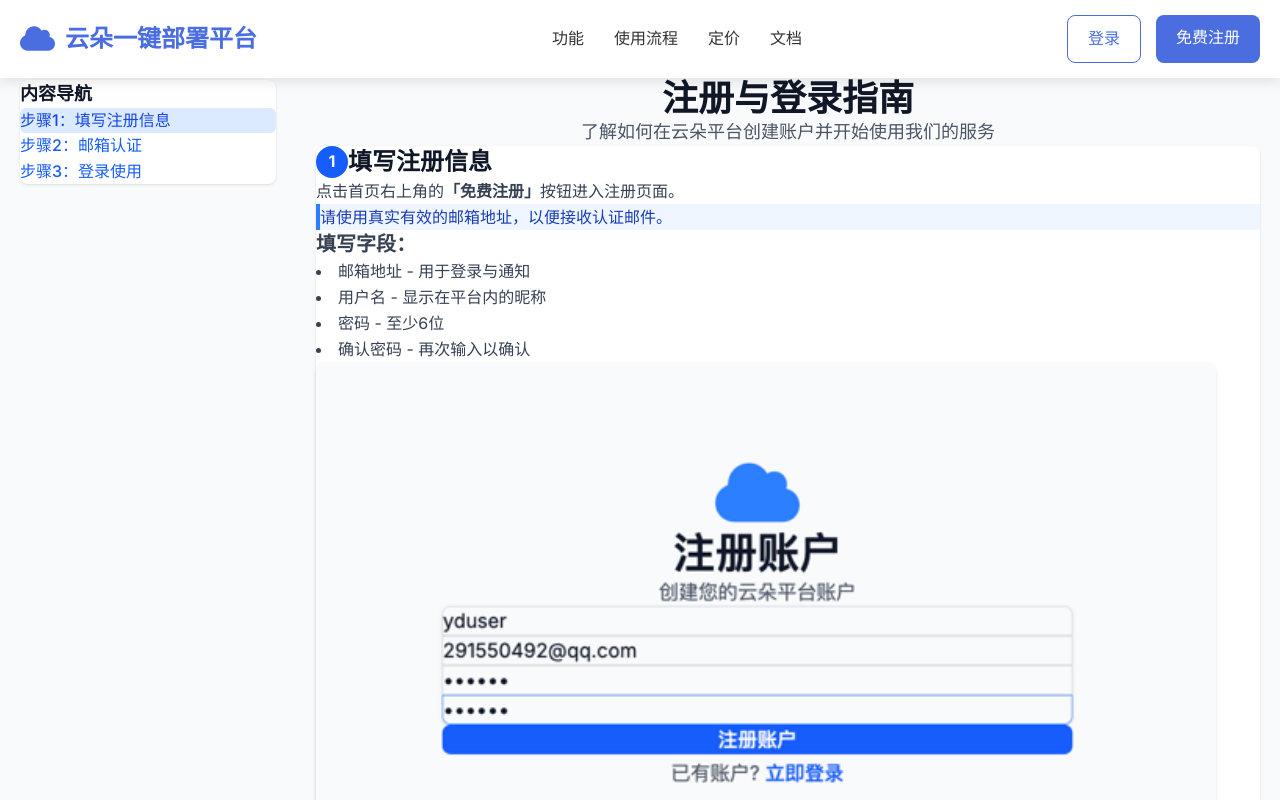
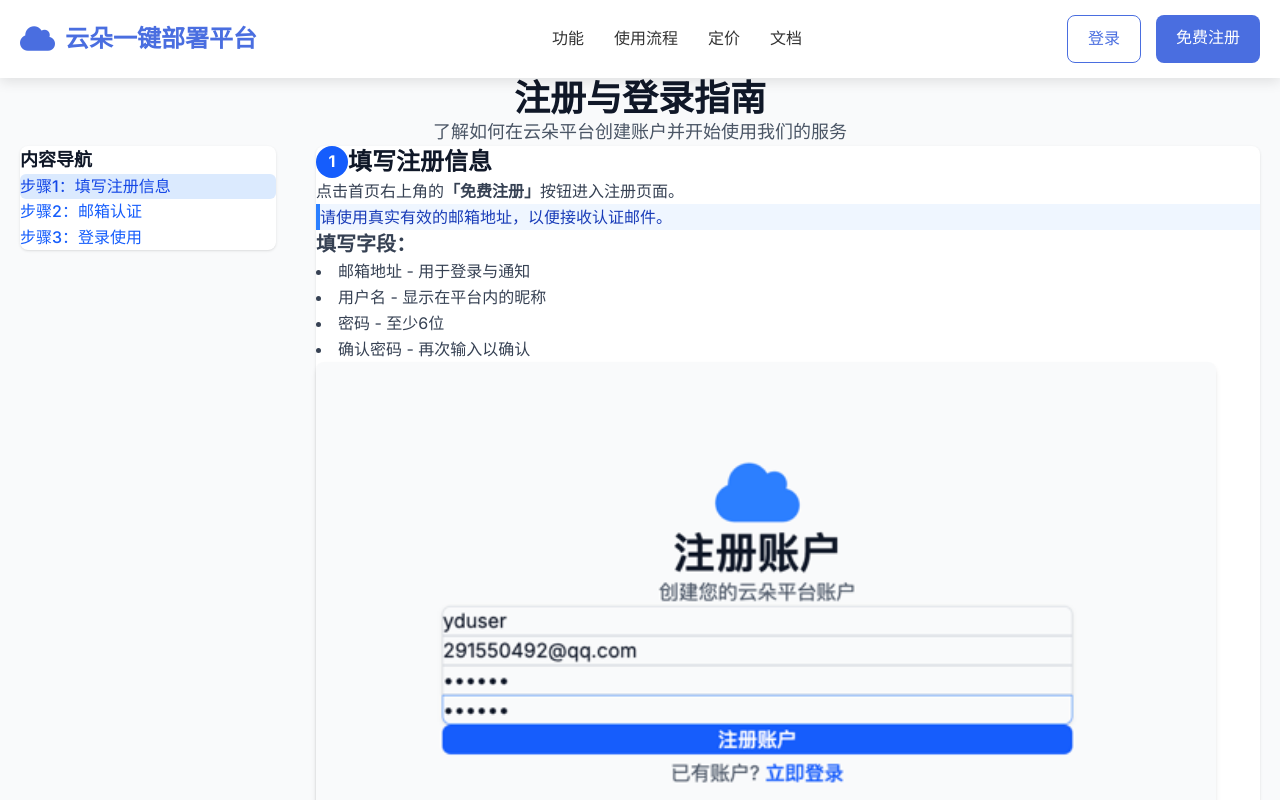
Before and after one commit to jiangchengyu998/one-click-deployment, a Next.js app: page /docs/register-login in a window 1280 px wide. Shown: the top 800 px of the page. Built offline with nearby package versions, Linux system fonts and the light colour scheme.

Commit message:
register doc

```diff
--- a/src/app/docs/register-login/page.tsx
+++ b/src/app/docs/register-login/page.tsx
@@ -38,7 +38,17 @@ export default function RegisterLoginDocs() {
 
     return (
         <div className="min-h-screen bg-gray-50 py-10">
-            <div className="container mx-auto px-4 max-w-5xl flex flex-col md:flex-row gap-10">
+            <div className="container mx-auto px-4 max-w-5xl">
+                {/* 页面头部 —— 单独一块 */}
+                <header className="text-center mb-12">
+                    <h1 className="text-4xl font-bold text-gray-900 mb-3">注册与登录指南</h1>
+                    <p className="text-lg text-gray-600">
+                        了解如何在云朵平台创建账户并开始使用我们的服务
+                    </p>
+                </header>
+
+                {/* 下部分：左侧导航 + 主体内容 */}
+                <div className="flex flex-col md:flex-row gap-10">
                     {/* 侧边导航栏 */}
                     <aside className="md:w-64 bg-white rounded-lg shadow p-6 h-fit sticky top-20">
                         <h2 className="text-lg font-semibold text-gray-900 mb-4">内容导航</h2>
@@ -62,23 +72,18 @@ export default function RegisterLoginDocs() {
 
                     {/* 主体内容 */}
                     <main className="flex-1">
-                    {/* 页面头部 */}
-                    <header className="text-center mb-12">
-                        <h1 className="text-4xl font-bold text-gray-900 mb-3">注册与登录指南</h1>
-                        <p className="text-lg text-gray-600">
-                            了解如何在云朵平台创建账户并开始使用我们的服务
-                        </p>
-                    </header>
-
-                    {/* 步骤内容 */}
                         {steps.map((s) => (
-                        <StepSection key={s.id} id={s.id} number={s.number} title={s.title} />
+                            <StepSection
+                                key={s.id}
+                                id={s.id}
+                                number={s.number}
+                                title={s.title}
+                            />
                         ))}
 
-                    {/* 常见问题 */}
                         <FAQSection />
 
-                    {/* 导航链接 */}
+                        {/* 页脚导航 */}
                         <footer className="mt-12 flex justify-between">
                             <Link
                                 href="/docs"
@@ -99,7 +104,9 @@ export default function RegisterLoginDocs() {
                     </main>
                 </div>
             </div>
+        </div>
     );
+
 }
 
 /* 单步内容组件 */
```
Lines whose indentation alone changed are shown as unchanged.
